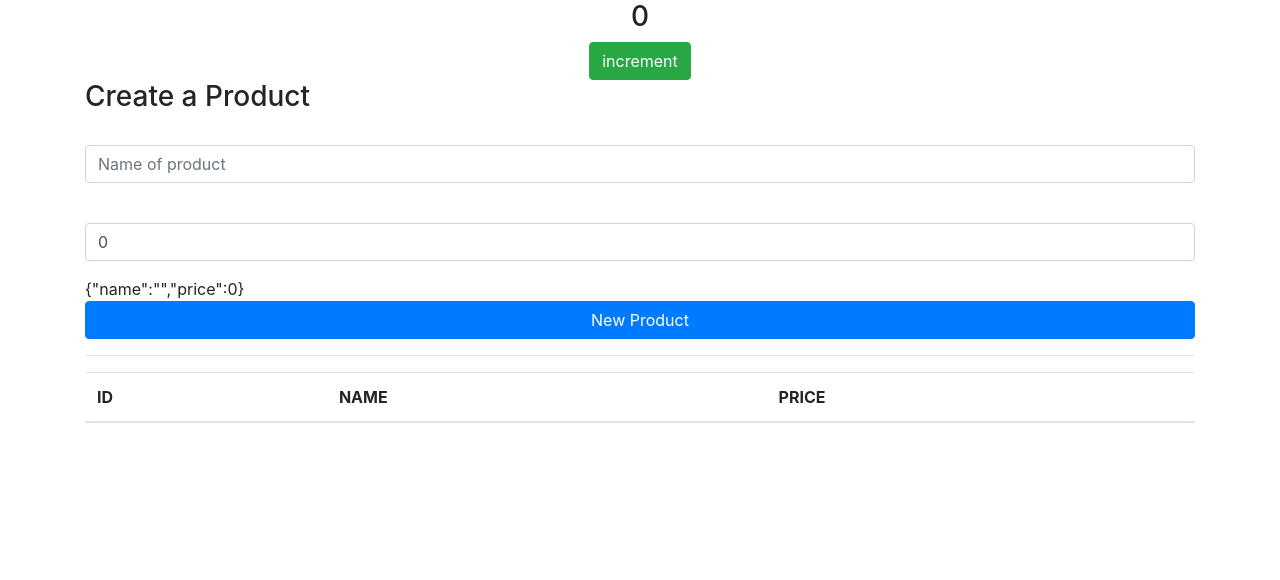
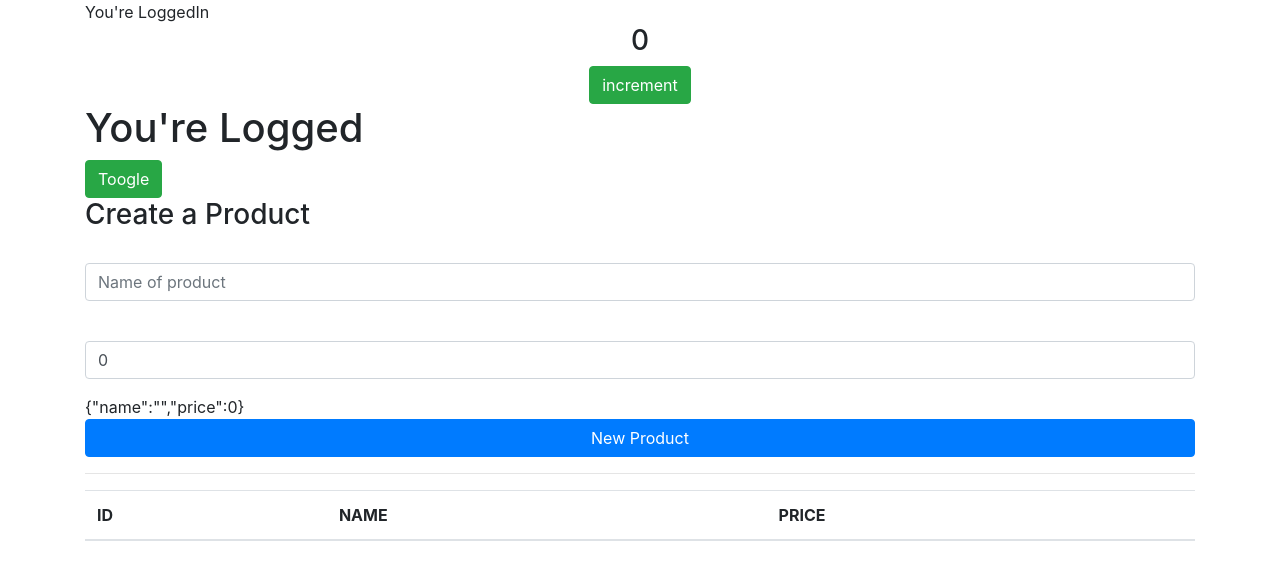
Before and after one commit to Aachiq/react-redux-hooks-idbrahim, a React (Create React App) app: page / in a window 1280 px wide. Shown: the top 580 px of the page. Built offline with nearby package versions, Linux system fonts and the light colour scheme.

Commit message:
added useContext hooks

```diff
--- a/src/App.js
+++ b/src/App.js
@@ -4,12 +4,12 @@ import Product from './component/Product'
 
 
 function App() {
-  const [loggedIn, setLoggedIn] = useState(false);
+  const [loggedIn, setLoggedIn] = useState(true);
   return (
     <div className="App container">
       <div className="row">
         <div className="col">
-          <UserContext.Provider value={loggedIn}>
+          <UserContext.Provider value={{loggedIn,setLoggedIn}}>
             <Product />
           </UserContext.Provider>
         </div>
--- a/src/component/AddProduct.js
+++ b/src/component/AddProduct.js
@@ -1,8 +1,10 @@
-import React, { useState } from 'react'
+import React, { useState, useContext } from 'react'
 import { v4 as uuidv4 } from 'uuid';
 import { UserContext } from '../context/UserContext';
 
 function AddProduct({ addNewProduct }) {
+    const {loggedIn,setLoggedIn} = useContext(UserContext);
+
     const [product, setProduct] = useState({ name: '', price: 0 })
     const handleForm = e => {
 
@@ -21,12 +23,13 @@ function AddProduct({ addNewProduct }) {
         setProduct({ name: '', price: 0 })
 
     }
-
+    const changeValue = () => {
+        setLoggedIn(!loggedIn)
+}
     return (
         <div>
-            <UserContext.Consumer>
-                {loggedIn => console.log("AddProduct: ", loggedIn)}
-            </UserContext.Consumer>
+            <h1>{loggedIn ? 'You\'re Logged' : 'Logout'}</h1>
+            <button onClick={changeValue} className="btn btn-success">Toogle</button>
             <h3>Create a Product</h3>
             <form onSubmit={submitForm}>
                 <div className="form-group">
--- a/src/component/Product.js
+++ b/src/component/Product.js
@@ -1,9 +1,9 @@
-import React, { useState, useEffect } from 'react';
+import React, { useState, useEffect, useContext } from 'react';
 import AddProduct from './AddProduct';
 import { UserContext } from '../context/UserContext'
 
 const Product = () => {
-
+    const loggedIn = useContext(UserContext)
     const [listProduct, setListProduct] = useState([]);
     const [counter, setCounter] = useState(0);
     useEffect(() => {
@@ -20,9 +20,8 @@ const Product = () => {
 
     return (
         <div>
-            <UserContext.Consumer>
-                { loggedIn => console.log("Product: " , loggedIn)}
-            </UserContext.Consumer>
+                { loggedIn ? 'You\'re LoggedIn' : 'Logout'}
+
             <div className="text-center">
                 <h3>{counter}</h3>
                 <button onClick={increment} className="btn btn-success">increment</button>
```
